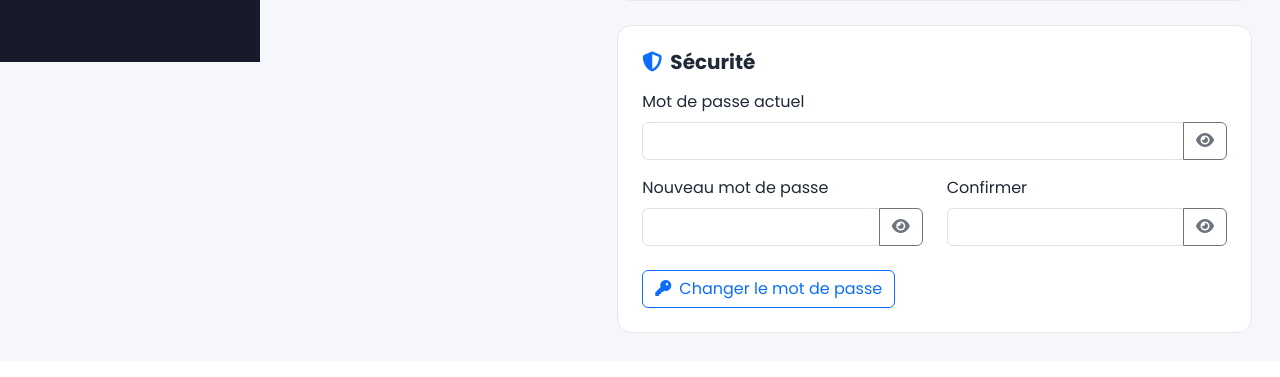
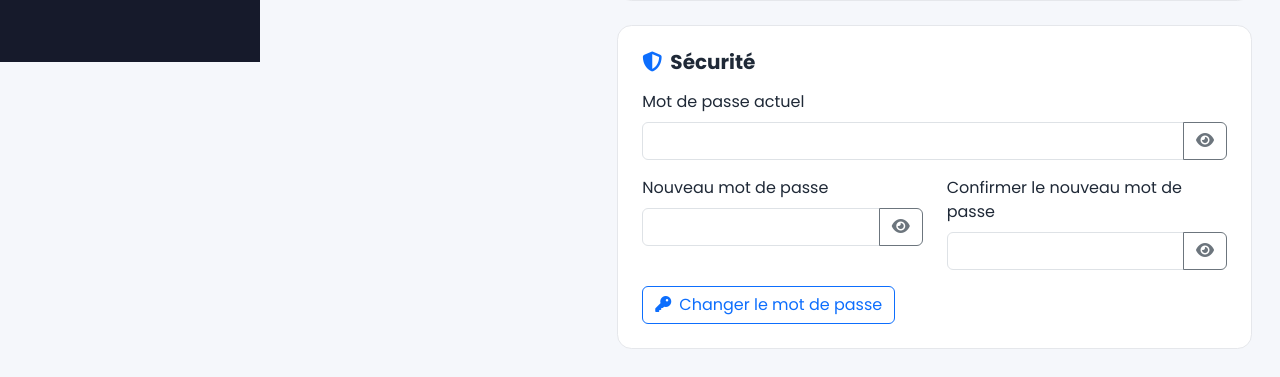
Before and after one commit to PradSonkeng/spacelearn, a PHP site: page /lms/profile in a window 1280 px wide. Shown: the part 738-1115 px from the top of the page. Before the commit the page ends 1071 px from the top, so only its background shows below. Run offline with PHP 8.4, Linux system fonts and the light colour scheme; the visitor is signed in with stand-in values (Sample User, id 1); data that the repository does not hold is empty.

Commit message:
action: update profile

```diff
--- a/app/views/profile/index.php
+++ b/app/views/profile/index.php
@@ -44,6 +44,7 @@
     <h5 class="fw-bold mb-3"><i class="fa-solid fa-shield-halved me-2 text-primary"></i>Sécurité</h5>
     <form method="POST" action="<?= url('profile/changePassword') ?>">
         <?= csrf_field() ?>
+
         <div class="mb-3">
             <label class="form-label">Mot de passe actuel</label>
             <div class="input-group">
@@ -53,32 +54,37 @@
                 </button>
             </div>
         </div>
+
         <div class="row">
             <div class="col-md-6 mb-3">
                 <label class="form-label">Nouveau mot de passe</label>
                 <div class="input-group">
-                        		<input type="password" name="new_password" id="new-password" class="form-control" minlength="6" required>
+                    <input type="password" name="new_password" id="new-password" class="form-control" minlength="8" required>
                     <button class="btn btn-outline-secondary" type="button" id="toggle-new">
-                					<i class="fa-solid fa-eye" id="register-eye"></i>
+                        <i class="fa-solid fa-eye" id="eye-new"></i>
                     </button>
                 </div>
                 <div id="password-strength" class="mt-2"></div>
             </div>
             <div class="col-md-6 mb-3">
-                        <label class="form-label">Confirmer</label>
+                <label class="form-label">Confirmer le nouveau mot de passe</label>
                 <div class="input-group">
-                        		<input type="password" name="new_password_confirm" id="confirm-password" class="form-control" minlength="6" required>
-                        		<button class="btn btn-outline-secondary" type="button" id="toggle-register-password">
-                					<i class="fa-solid fa-eye" id="register-eye-confirm"></i>
+                    <input type="password" name="new_password_confirm" id="confirm-password" class="form-control" minlength="8" required>
+                    <button class="btn btn-outline-secondary" type="button" id="toggle-confirm">
+                        <i class="fa-solid fa-eye" id="eye-confirm"></i>
                     </button>
                 </div>
             </div>
         </div>
-                <button type="submit" class="btn btn-outline-primary"><i class="fa-solid fa-key me-2"></i>Changer le mot de passe</button>
+
+        <button type="submit" class="btn btn-outline-primary" id="submit-btn">
+            <i class="fa-solid fa-key me-2"></i>Changer le mot de passe
+        </button>
     </form>
 </div>
-    </div>
+
 <script>
+// Toggle œil pour les 3 champs
 function togglePassword(inputId, iconId) {
     const input = document.getElementById(inputId);
     const icon = document.getElementById(iconId);
@@ -102,35 +108,31 @@
     if (/\d/.test(password)) score++;
     if (/[!@#$%^&*()_+\-=\[\]{};':"\\|,.<>\/?]/.test(password)) score++;
 
-    		let strengthText = '';
-    		let color = '';
+    let text = 'Très faible';
+    let color = 'danger';
     let isStrong = false;
 
     if (score === 5) {
-        		strengthText = 'Fort ✓';
+        text = 'Fort ✓';
         color = 'success';
         isStrong = true;
     } else if (score === 4) {
-        		strengthText = 'Moyen';
+        text = 'Moyen';
         color = 'info';
     } else if (score === 3) {
-        		strengthText = 'Faible';
+        text = 'Faible';
         color = 'warning';
-    		} else {
-        		strengthText = 'Très faible';
-        		color = 'danger';
     }
 
     feedback.innerHTML = `
         <div class="progress mt-1" style="height: 8px;">
             <div class="progress-bar bg-${color}" style="width: ${score * 20}%"></div>
         </div>
-        		<small class="text-${color} fw-semibold d-block mt-1">${strengthText}</small>
+        <small class="text-${color} fw-semibold d-block mt-1">${text}</small>
     `;
 
     // Désactiver le bouton si pas assez fort
     document.getElementById('submit-btn').disabled = !isStrong;
-
 }
 
 // Initialisation
```
Lines whose indentation alone changed are shown as unchanged.
